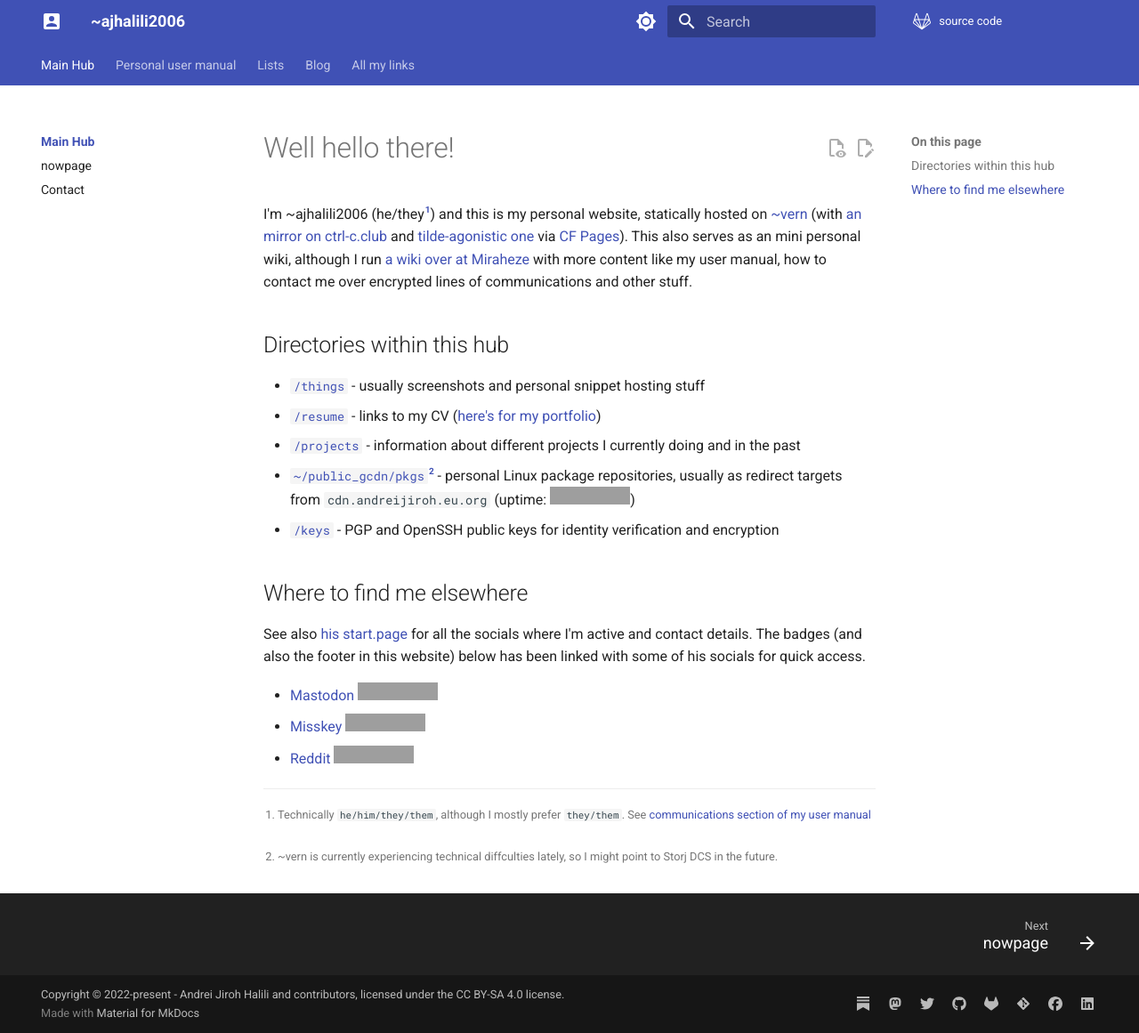
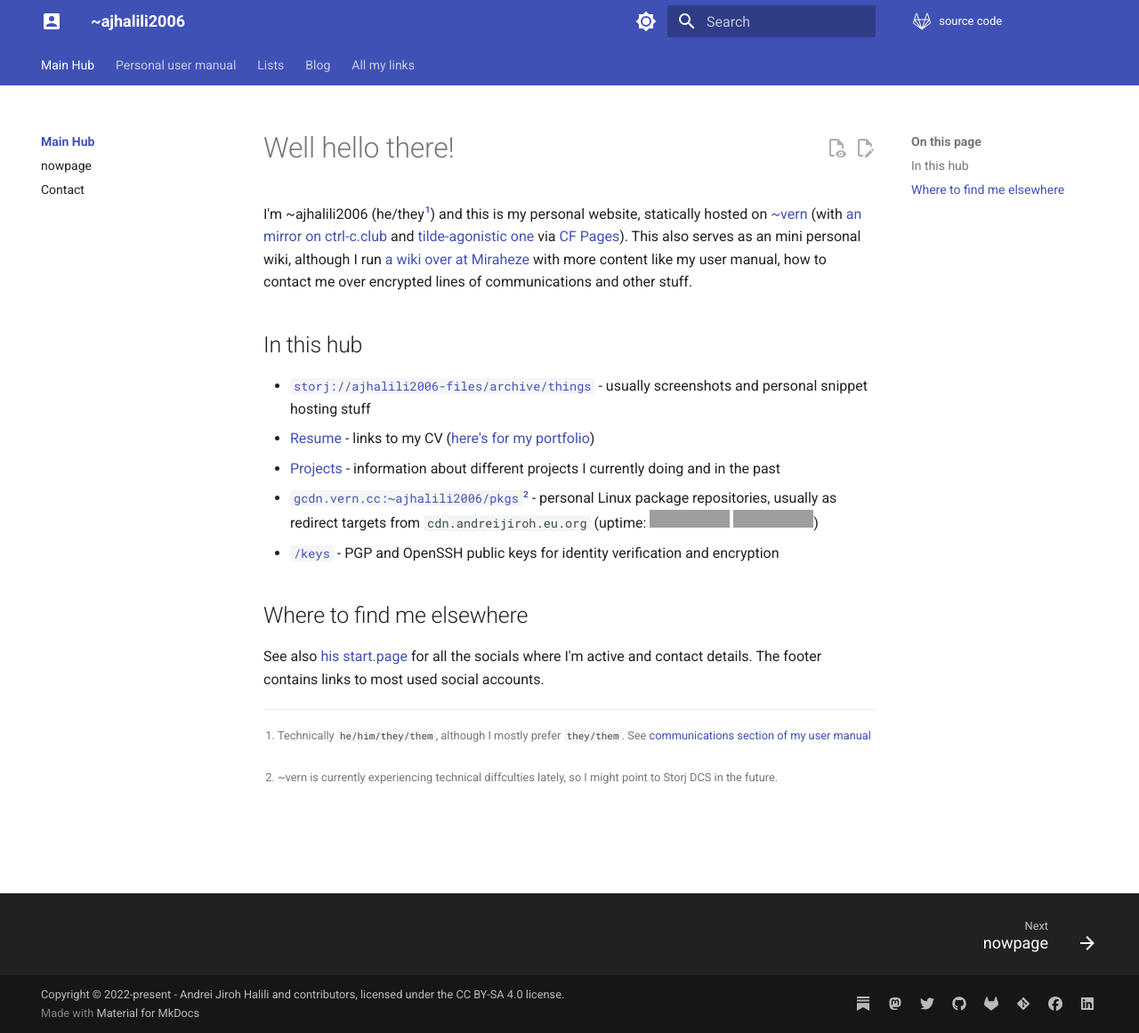
Before and after one commit to andreijiroh-dev/website, an MkDocs documentation site: the page built from markdown/index.md, in a window 1280 px wide and 1161 px high. Shown: the whole window at 89% size. Built offline with MkDocs 1.6.1 and Material for MkDocs 9.7.7, drawn with Linux system fonts in a browser that asks for light colours; grey boxes are pictures that could not be loaded.

Commit message:
docs(global): update content and fix CI errors
Signed-off-by: Andrei Jiroh Halili <ajhalili2006@gmail.com>

```diff
--- a/.gitlab-ci.yml
+++ b/.gitlab-ci.yml
@@ -43,6 +43,7 @@ build:main:
         - markdown/**/*
 
 deploy:main:
+  stage: deploy
   extends: [ .setupkit, .build-configs ]
   needs:
     - build:main
--- a/markdown/index.md
+++ b/markdown/index.md
@@ -1,7 +1,10 @@
 ---
 title: Home
-description: An typical homepage, built with Mkdocs in Markdown.
+description: |
+  Welcome to Andrei Jiroh's website! #ActuallyAutistic Filipino web dev,
+  open-source maintainer, sometimes writer.
 ---
+
 # Well hello there!
 
 I'm ~ajhalili2006 (he/they[^1]) and this is my personal website, statically hosted on [~vern][tilde-vern]
@@ -15,27 +18,20 @@ contact me over encrypted lines of communications and other stuff.
 [CF Pages]: https://pages.dev
 [^1]: Technically `he/him/they/them`, although I mostly prefer `they/them`. See [communications section of my user manual](./user-manual/communications.md)
 
-## Directories within this hub
+## In this hub
 
-* [`/things`](./things) - usually screenshots and personal snippet hosting stuff
-* [`/resume`](./resume) - links to my CV ([here's for my portfolio](./portfolio.md))
-* [`/projects`](./projects) - information about different projects I currently doing and in the past
-* [`~/public_gcdn/pkgs`](https://gcdn.vern.cc/users/ajhalili2006/pkgs)[^2] - personal Linux package repositories, usually as redirect targets from
+* [`storj://ajhalili2006-files/archive/things`](https://static.rtdevcdn.net.eu.org/ajhalili2006/things) - usually screenshots and personal snippet hosting stuff
+* [Resume](./resume) - links to my CV ([here's for my portfolio](./portfolio.md))
+* [Projects](./projects) - information about different projects I currently doing and in the past
+* [`gcdn.vern.cc:~ajhalili2006/pkgs`](https://gcdn.vern.cc/users/ajhalili2006/pkgs)[^2] - personal Linux package repositories, usually as redirect targets from
 `cdn.andreijiroh.eu.org`
-(uptime: ![Website](https://img.shields.io/website?down_color=red&down_message=Not%20reachable&label=cdn.andreijiroh.dev&style=for-the-badge&up_color=light%20green&up_message=Reachable&url=https%3A%2F%2Fajhalili2006-cdnserve.builtwithdark.com))
+(uptime: [![redirect service](https://img.shields.io/website?down_color=red&down_message=Not%20reachable&label=cdn.andreijiroh.eu.org&style=for-the-badge&up_color=light%20green&up_message=Reachable&url=https%3A%2F%2Fajhalili2006-cdnserve.builtwithdark.com)](https://cdn.andreijiroh.eu.org) [![Website](https://img.shields.io/website?label=gcdn.vern.cc&style=for-the-badge&url=https%3A%2F%2Fgcdn.vern.cc%2Fusers%2Fajhalili2006)](https://gcdn.vern.cc/users/ajhalili2006))
 * [`/keys`](./keys) - PGP and OpenSSH public keys for identity verification and encryption
 
 [^2]: ~vern is currently experiencing technical diffculties lately, so I might point to Storj DCS in the future.
 
 ## Where to find me elsewhere
 
-See also [his start.page][startpage-buffer] for all the socials where I'm active and contact details. The badges (and also the footer
-in this website) below has been linked with some of his socials for quick access.
+See also [his start.page][startpage-buffer] for all the socials where I'm active and contact details. The footer contains links to most used social accounts.
 
-* [Mastodon ![Mastodon Follow](https://img.shields.io/mastodon/follow/108807402634952369?domain=https%3A%2F%2Ftilde.zone&label=%40ajhalili2006%40tilde.zone&logo=mastodon&style=for-the-badge)][mstdn]
-* [Misskey ![Mastodon Follow](https://img.shields.io/mastodon/follow/109396831534981384?domain=https%3A%2F%2Ftilde.zone&label=%40ajhalili2006%3Amk.nixnet.social%20%28misskey%29&style=for-the-badge)](https://mk.nixnet.social/users/97y4e9s241)
-* [Reddit ![Reddit User Karma](https://img.shields.io/reddit/user-karma/combined/andreihalili?logo=reddit&style=for-the-badge)][reddit]
-
-[reddit]: https://reddit.com/user/andreihalili
 [startpage-buffer]: https://ajhalili2006.start.page
-[mstdn]: https://tilde.zone/@ajhalili2006
```
Also changed, not shown: markdown/communities.md (+6 -4 lines), markdown/contact.md (added, +7 -0 lines), markdown/now.md (+1 -0 lines), markdown/user-manual/index.md (+13 -3 lines).
